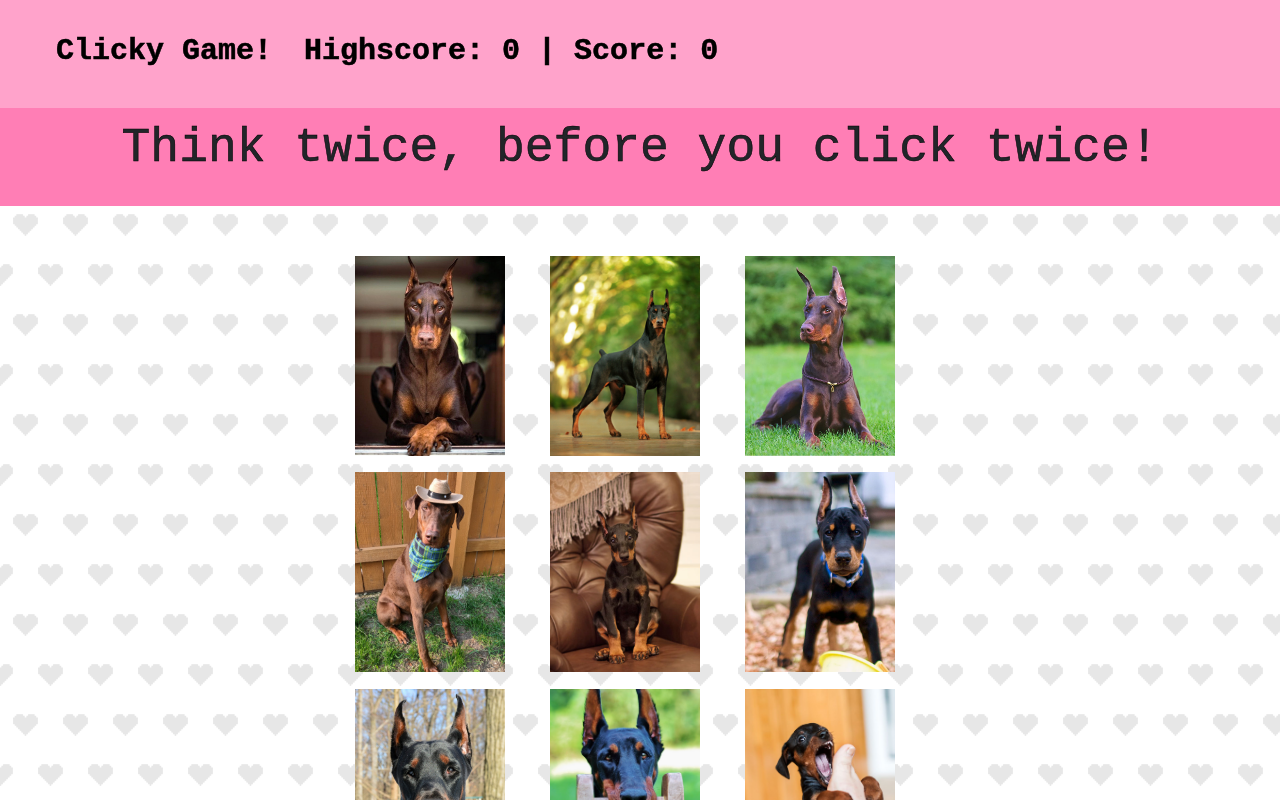
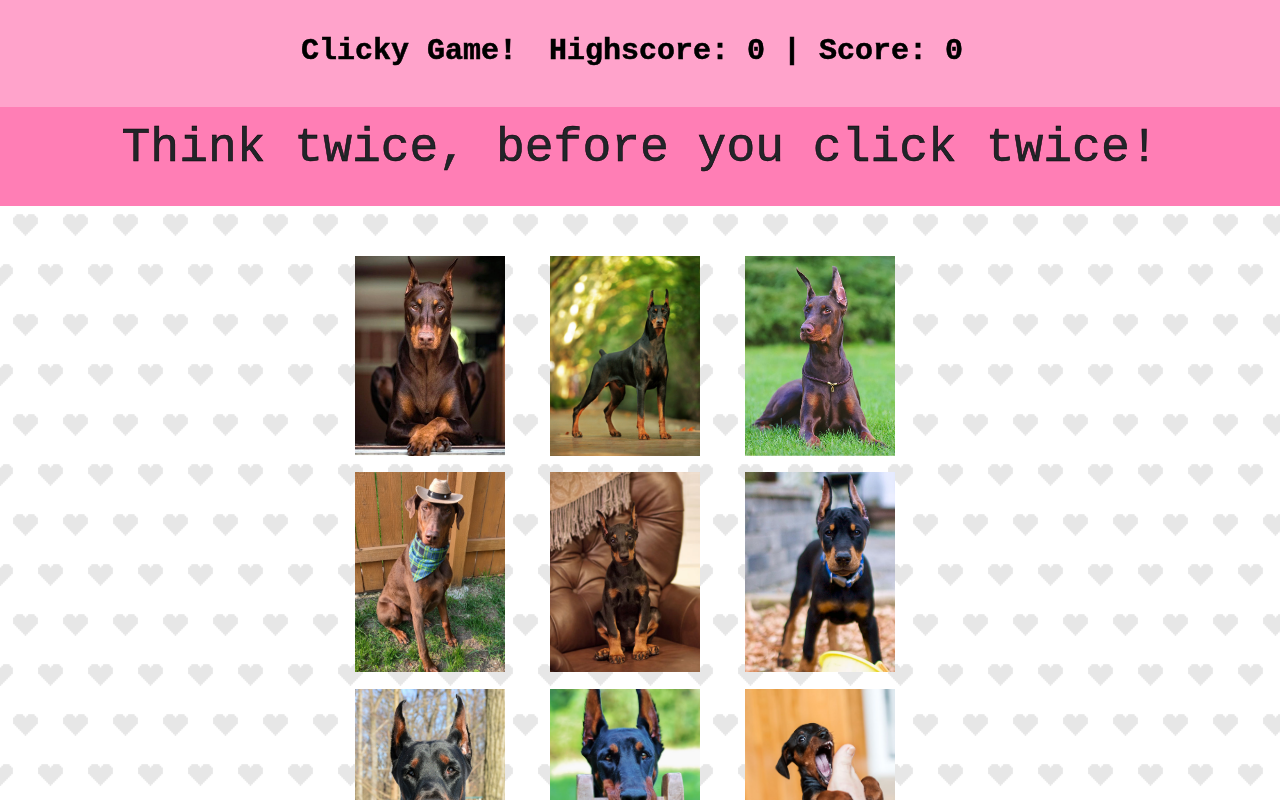
Before and after one commit to boundsalexis/clicky-game, a React (Create React App) app: page / in a window 1280 px wide. Shown: the top 800 px of the page. Built offline with nearby package versions, Linux system fonts and the light colour scheme.

Commit message:
saving this for reference while I rework the score bar

```diff
--- a/src/components/Navbar/style.css
+++ b/src/components/Navbar/style.css
@@ -8,7 +8,7 @@ nav.navbar.navbar-default {
     position: fixed;
     top: 0;
     width: 100%;
-
+    /* text-align: center; */
     /* height:70px; */
   }
   nav{
@@ -25,23 +25,20 @@ nav.navbar.navbar-default {
   .navbar-brand{
     font-size: 30px;
     color: black;
-    text-align: center;
+    /* text-align: center; */
   }
 
-
+ ul{
+  margin: 0 auto;
+  padding: 0 0 15px;
+ }
 li{
    text-align: center;
-   /* margin:0px;
-   padding:0px; */
+   margin:0px;
+   padding:0px;
    font-weight: bold;
   }
-  /* .center{
-    padding-left:17%;
 
-  }
-  .right{
-    padding-left:15%;
-  } */
   @media (max-width: 600px) {
     .navbar-brand{
       font-size: 10px;
```
